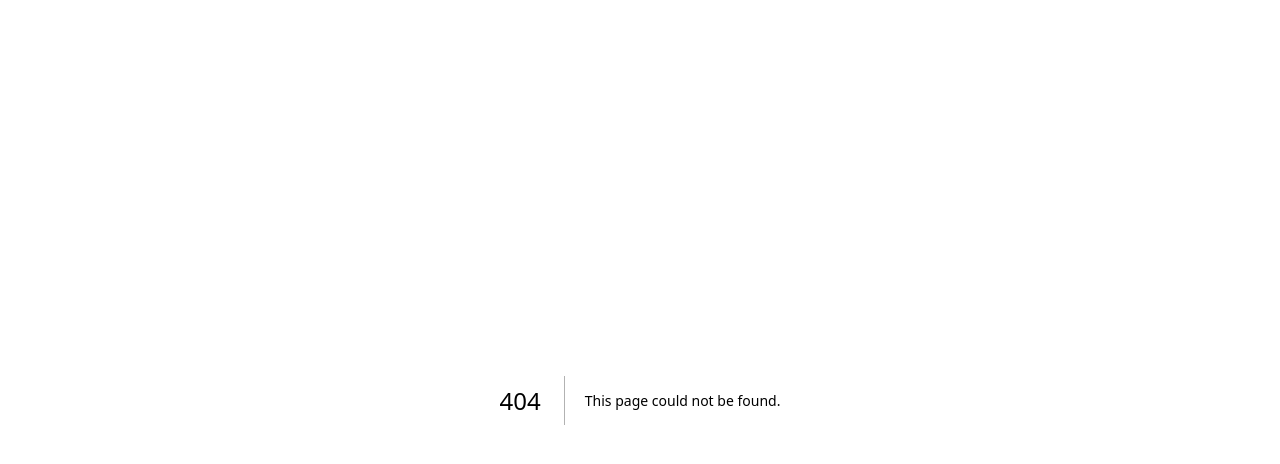
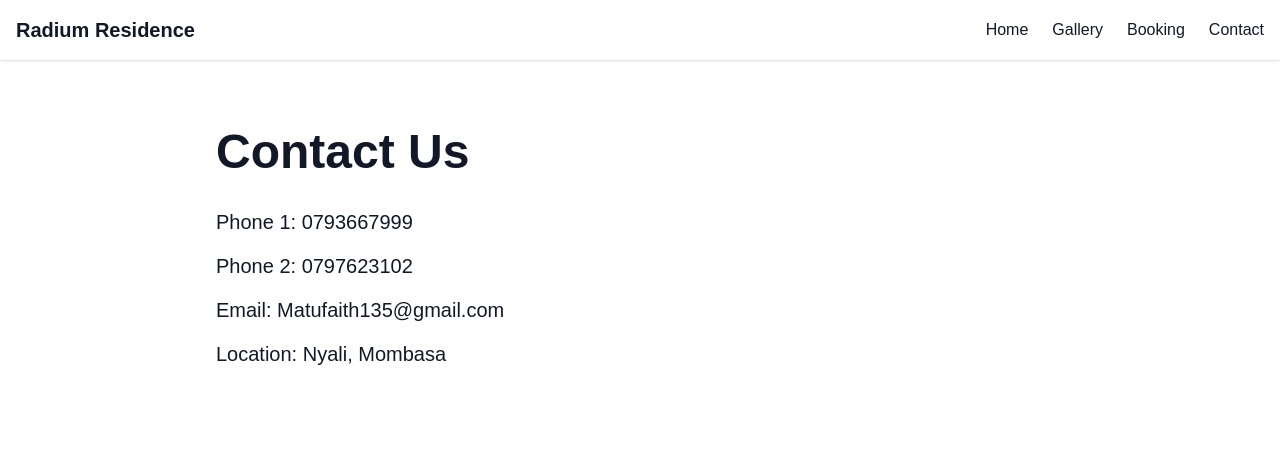
Before and after one commit to El-dark7/faith-cosy-home-radium, a Next.js app: page /contact in a window 1280 px wide. Before the commit this address had no page. Shown: the top 464 px of the page. Built offline with nearby package versions, Linux system fonts and the light colour scheme.

Commit message:
Add ContactPage component with contact details

```diff
--- /dev/null
+++ b/src/app/contact/page.tsx
@@ -0,0 +1,45 @@
+import Navbar from "@/components/Navbar";
+
+export default function ContactPage() {
+  return (
+    <>
+      <Navbar />
+
+      <section className="pt-32 pb-20">
+
+        <div className="max-w-4xl mx-auto px-6">
+
+          <h1 className="text-5xl font-bold mb-8">
+            Contact Us
+          </h1>
+
+          <div className="space-y-4 text-xl">
+
+            <p>
+              Phone 1:
+              0793667999
+            </p>
+
+            <p>
+              Phone 2:
+              0797623102
+            </p>
+
+            <p>
+              Email:
+              Matufaith135@gmail.com
+            </p>
+
+            <p>
+              Location:
+              Nyali, Mombasa
+            </p>
+
+          </div>
+
+        </div>
+
+      </section>
+    </>
+  );
+}
```
